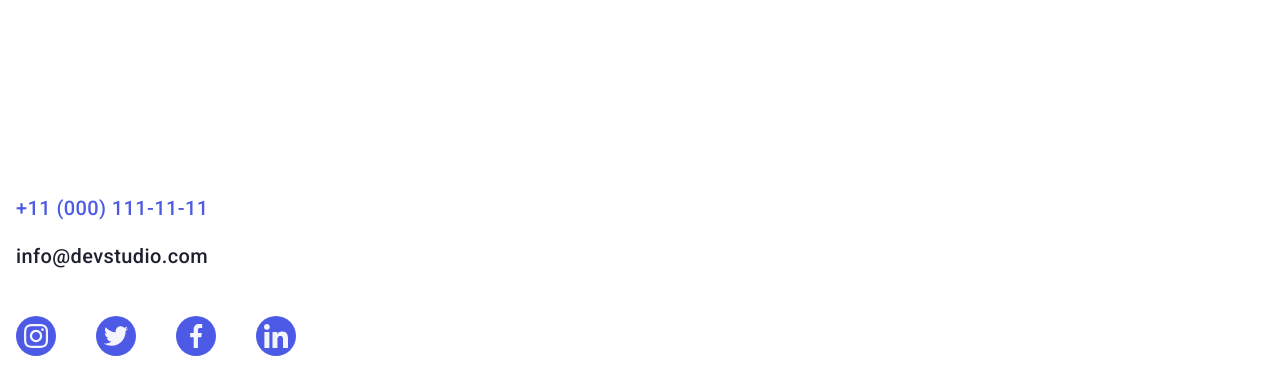
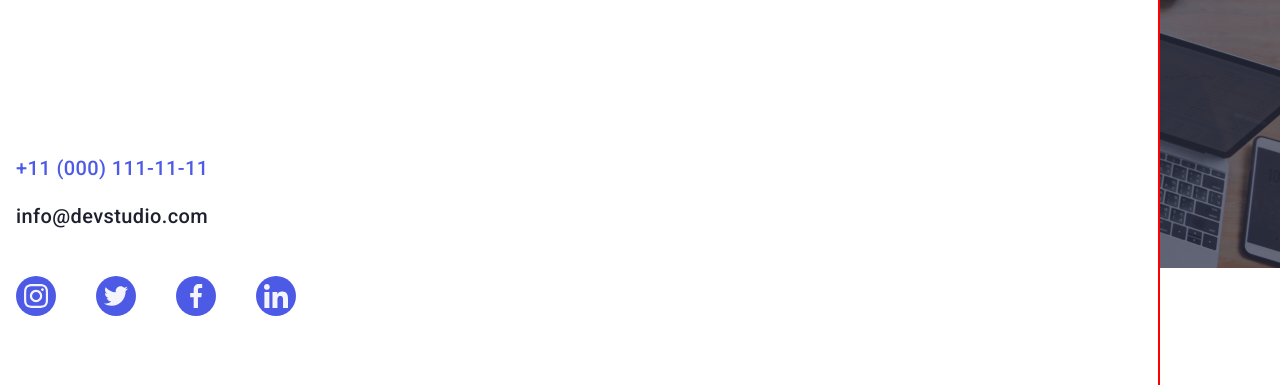
Before and after one commit to ShamanShine/goit-markup-hw-06, a plain HTML site: page index.html in a window 1280 px wide. Shown: the part 404-789 px from the top of the page. Drawn offline with nearby package versions, Linux system fonts and the light colour scheme.

Commit message:
add
add @media320 for mobile_menu

```diff
--- a/css/styles.css
+++ b/css/styles.css
@@ -1064,4 +1064,53 @@ pointer-events: auto;
     fill: #F4F4FD;
 }
 
-dfgsdfgsdfgsdfgsdfgsdfgsdfg
+/* Медиа запросы */
+@media(min-width:320px) {
+    .menu-container {
+        min-width: 320px;
+        max-width: 375px;
+        margin-left: auto;
+        margin-right: auto;
+        padding-left: 20px;
+        padding-right: 20px;
+
+        width: 100%;
+        height: 100vh;
+
+        outline: 2px solid red;
+        outline: offset:-2px;
+    }
+
+    .mobile-menu-btn {
+        right: 48px;
+    }
+
+    .mobile-socials {
+        margin-bottom: 40px;
+    }
+}
+
+@media(min-width:768px) {
+    .menu-container {
+        max-width: 768px;
+        width: 100%;
+        height: 100vh;
+        /* max-width: 100%; */
+        padding-left: 16px;
+        padding-right: auto;
+
+        margin-left: auto;
+        margin-right: auto;
+
+
+    }
+
+
+}
+
+@media(min-width:1158px) {
+    .menu-container {
+        min-width: 1158px;
+
+    }
+}
```
